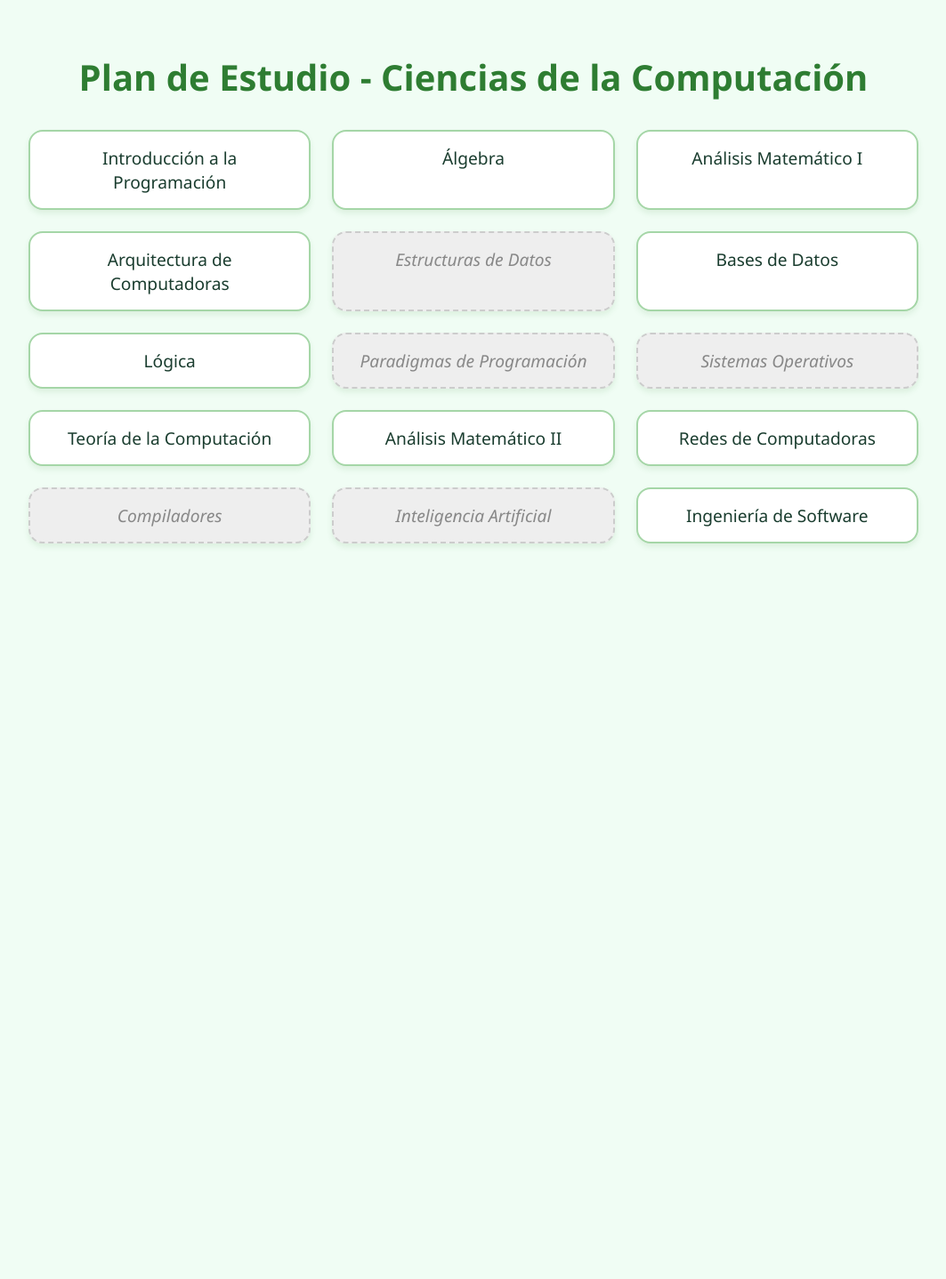
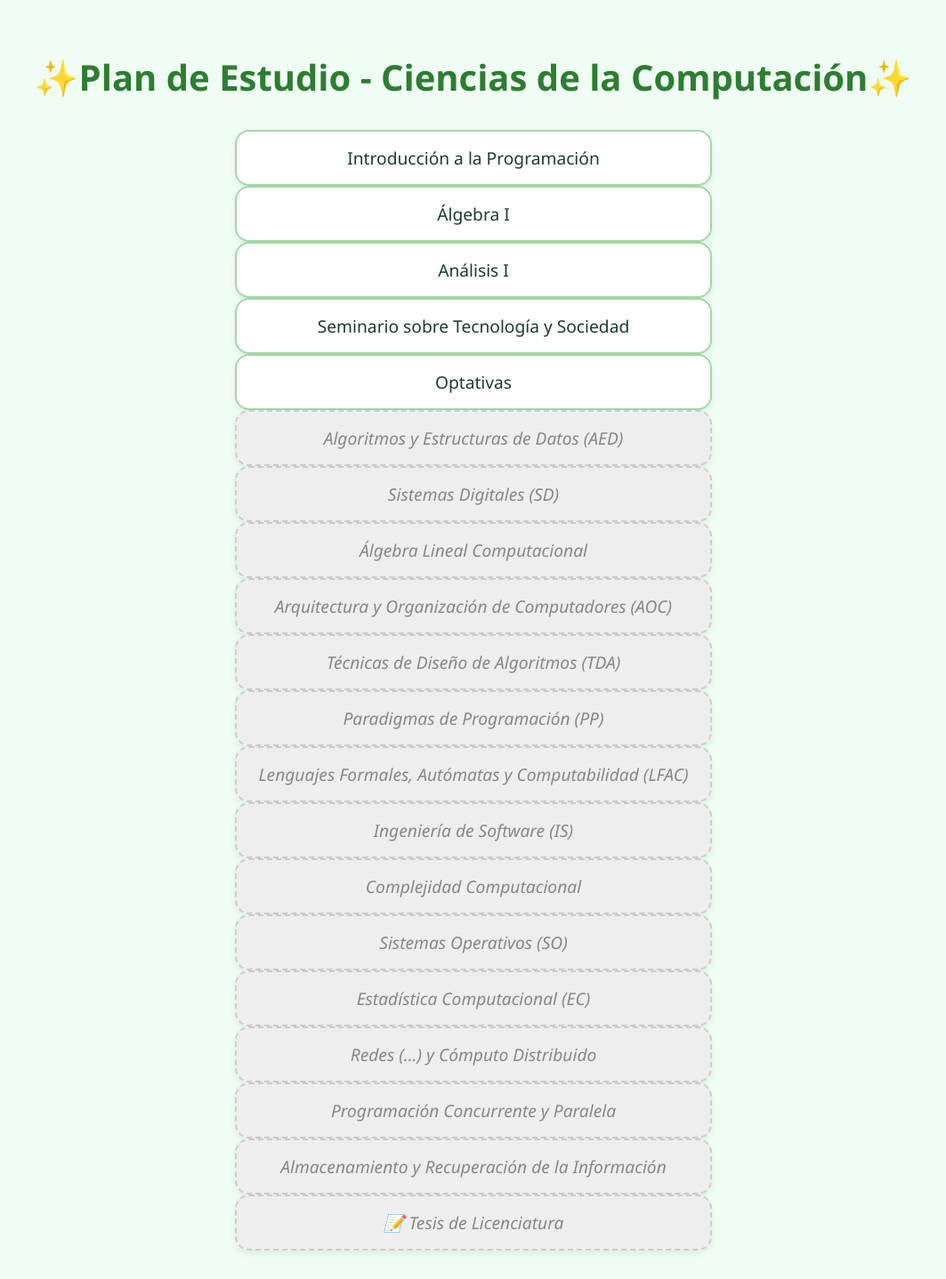
Before and after one commit to katha1/Plan-de-estudio, a plain HTML site: page index.html in a window 1280 px wide. Shown: the whole page at 89% size, without its empty margins (108-1171 px from the left). Before the commit the page ends 800 px from the top, so only its background shows below. Drawn offline with Linux system fonts and the light colour scheme.

Commit message:
Update index.html
Ahroas si fin de los fines, fietsaaa

```diff
--- a/index.html
+++ b/index.html
@@ -1,48 +1,105 @@
 <!DOCTYPE html>
 <html lang="es">
 <head>
-  <meta charset="UTF-8">
-  <meta name="viewport" content="width=device-width, initial-scale=1.0">
+  <meta charset="UTF-8" />
+  <meta name="viewport" content="width=device-width, initial-scale=1" />
   <title>Plan de Estudio - Ciencias de la Computación</title>
-  <link rel="stylesheet" href="style.css">
+  <link rel="stylesheet" href="style.css" />
 </head>
 <body>
-  <h1>Plan de Estudio - Ciencias de la Computación</h1>
-  <div class="grid" id="plan">
-    <div class="materia" data-id="intro">Introducción a la Programación</div>
-    <div class="materia" data-id="algebra">Álgebra</div>
-    <div class="materia" data-id="analisis1">Análisis Matemático I</div>
-    <div class="materia" data-id="arqui">Arquitectura de Computadoras</div>
-    <div class="materia bloqueada" data-id="estructuras" data-correlativas="intro">Estructuras de Datos</div>
-    <div class="materia" data-id="bd">Bases de Datos</div>
-    <div class="materia" data-id="logica">Lógica</div>
-    <div class="materia bloqueada" data-id="paradigmas" data-correlativas="estructuras">Paradigmas de Programación</div>
-    <div class="materia bloqueada" data-id="so" data-correlativas="estructuras">Sistemas Operativos</div>
-    <div class="materia" data-id="teoria">Teoría de la Computación</div>
-    <div class="materia" data-id="analisis2">Análisis Matemático II</div>
-    <div class="materia" data-id="redes">Redes de Computadoras</div>
-    <div class="materia bloqueada" data-id="compiladores" data-correlativas="paradigmas">Compiladores</div>
-    <div class="materia bloqueada" data-id="ia" data-correlativas="paradigmas">Inteligencia Artificial</div>
-    <div class="materia" data-id="ingenieria">Ingeniería de Software</div>
+  <h1>✨Plan de Estudio - Ciencias de la Computación✨</h1>
+
+  <div class="plan-estudio">
+    <!-- materias sin correlativas -->
+    <div class="columna">
+      <div class="materia" data-id="ip">Introducción a la Programación</div>
+      <div class="materia" data-id="algebra">Álgebra I</div>
+      <div class="materia" data-id="analisis1">Análisis I</div>
+      <div class="materia" data-id="sociedad">Seminario sobre Tecnología y Sociedad</div>
+      <div class="materia" data-id="optativas">Optativas</div>
+    </div>
+
+    <!-- Columna 2: materias con correlativas nivel 1 -->
+    <div class="columna">
+      <div class="materia bloqueada" data-id="aed" data-correlativas="ip,algebra">Algoritmos y Estructuras de Datos (AED)</div>
+      <div class="materia bloqueada" data-id="sd" data-correlativas="ip">Sistemas Digitales (SD)</div>
+      <div class="materia bloqueada" data-id="algebra-lineal" data-correlativas="aed">Álgebra Lineal Computacional</div>
+    </div>
+
+    <!-- Columna 3: materias con correlativas nivel 2 -->
+    <div class="columna">
+      <div class="materia bloqueada" data-id="aoc" data-correlativas="sd">Arquitectura y Organización de Computadores (AOC)</div>
+      <div class="materia bloqueada" data-id="tda" data-correlativas="aed">Técnicas de Diseño de Algoritmos (TDA)</div>
+      <div class="materia bloqueada" data-id="pp" data-correlativas="aed">Paradigmas de Programación (PP)</div>
+      <div class="materia bloqueada" data-id="lfac" data-correlativas="aed">Lenguajes Formales, Autómatas y Computabilidad (LFAC)</div>
+    </div>
+
+
+    <!-- Columna 4: materias con correlativas nivel 3 y más -->
+    <div class="columna">
+      <div class="materia bloqueada" data-id="is" data-correlativas="pp">Ingeniería de Software (IS)</div>
+
+      <div class="materia bloqueada" data-id="complejidad" data-correlativas="tda,lfac">Complejidad Computacional</div>
+      <div class="materia bloqueada" data-id="so" data-correlativas="aoc">Sistemas Operativos (SO)</div>
+      <div class="materia bloqueada" data-id="ec" data-correlativas="aoc,analisis1">Estadística Computacional (EC)</div>
+      <div class="materia bloqueada" data-id="redes" data-correlativas="so,tda,ec">Redes (...) y Cómputo Distribuido</div>
+      <div class="materia bloqueada" data-id="concurrente" data-correlativas="so,pp">Programación Concurrente y Paralela</div>
+      <div class="materia bloqueada" data-id="ari" data-correlativas="is">Almacenamiento y Recuperación de la Información</div>
+    </div>
+
+    <div class="materia tesis bloqueada" data-id="tesis" data-correlativas="optativas,sociedad,redes,concurrente,ari,complejidad">📝 Tesis de Licenciatura</div>
+
+
+
   </div>
 
   <script>
         const materias = document.querySelectorAll('.materia');
+        const tesis = document.querySelector('.materia.tesis');
+
+        function guardarEstado() {
+          const estado = {};
+          materias.forEach(m => {
+            estado[m.dataset.id] = m.classList.contains('completada');
+          });
+          localStorage.setItem('estadoMaterias', JSON.stringify(estado));
+        }
+
+        function cargarEstado() {
+          const estadoStr = localStorage.getItem('estadoMaterias');
+          if (!estadoStr) return;
+          const estado = JSON.parse(estadoStr);
+          materias.forEach(m => {
+            if (estado[m.dataset.id]) {
+              m.classList.add('completada');
+            } else {
+              m.classList.remove('completada');
+            }
+          });
+        }
 
         function actualizarEstado() {
           materias.forEach(m => {
             const correlativas = m.dataset.correlativas;
             if (correlativas) {
-          const requisitos = correlativas.split(',');
+              const requisitos = correlativas.split(',').map(id => id.trim());
               const habilitada = requisitos.every(reqId => {
                 const req = document.querySelector(`.materia[data-id="${reqId}"]`);
                 return req && req.classList.contains('completada');
               });
               if (habilitada) {
                 m.classList.remove('bloqueada');
+              } else {
+                m.classList.add('bloqueada');
+                m.classList.remove('completada');
               }
             }
           });
+
+          // Si tesis está completada, lanzar confeti
+          if (tesis.classList.contains('completada')) {
+            lanzarConfeti();
+          }
         }
 
         materias.forEach(m => {
@@ -50,8 +107,36 @@
             if (m.classList.contains('bloqueada')) return;
             m.classList.toggle('completada');
             actualizarEstado();
+            guardarEstado();
           });
         });
+
+        cargarEstado();
+        actualizarEstado();
+
+        // Función lanzarConfeti (como te pasé antes)
+        function lanzarConfeti() {
+          if (document.querySelector('.confeti')) return;
+
+          const confetiContainer = document.createElement('div');
+          confetiContainer.classList.add('confeti');
+          document.body.appendChild(confetiContainer);
+
+          for (let i = 0; i < 100; i++) {
+            const confeti = document.createElement('div');
+            confeti.classList.add('confeti-piece');
+            confeti.style.left = Math.random() * 100 + 'vw';
+            confeti.style.animationDelay = (Math.random() * 3) + 's';
+            confeti.style.backgroundColor = `hsl(${Math.random() * 360}, 70%, 60%)`;
+            confetiContainer.appendChild(confeti);
+          }
+
+          setTimeout(() => {
+            confetiContainer.remove();
+          }, 5000);
+        }
+
+
   </script>
 </body>
 </html>
```
Lines whose indentation alone changed are shown as unchanged.
